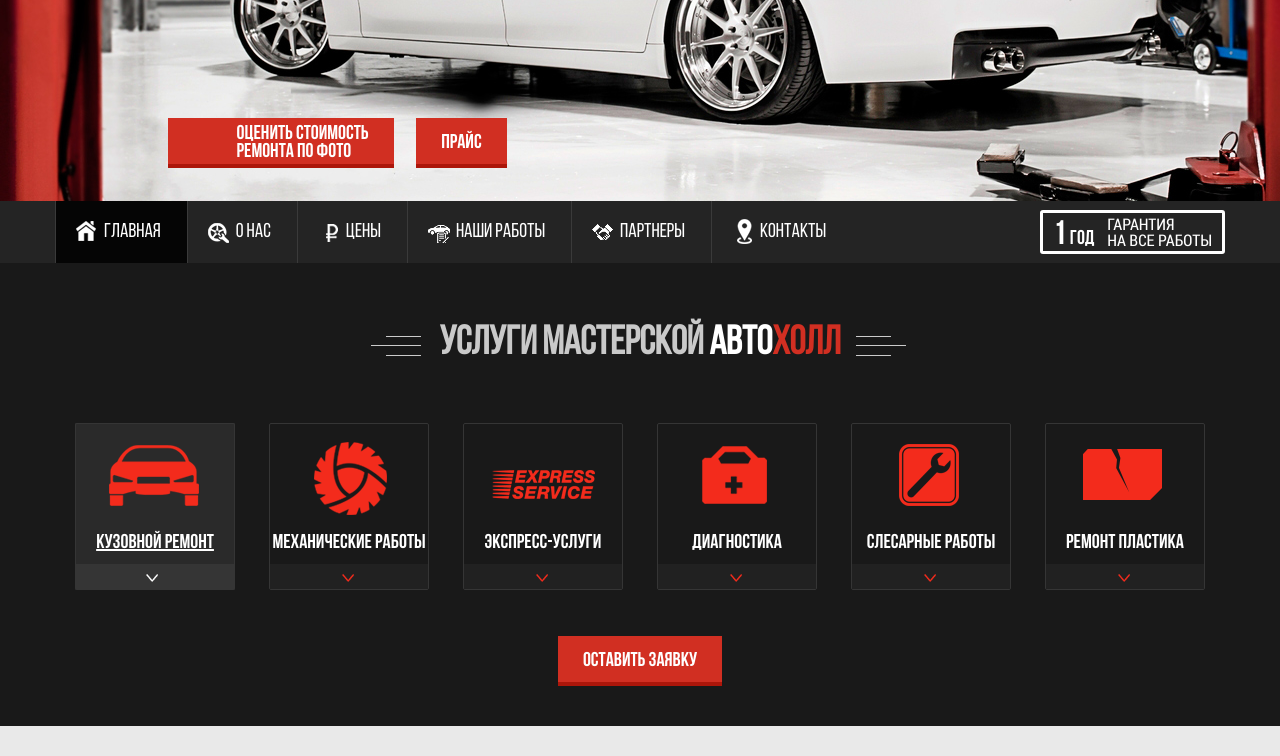
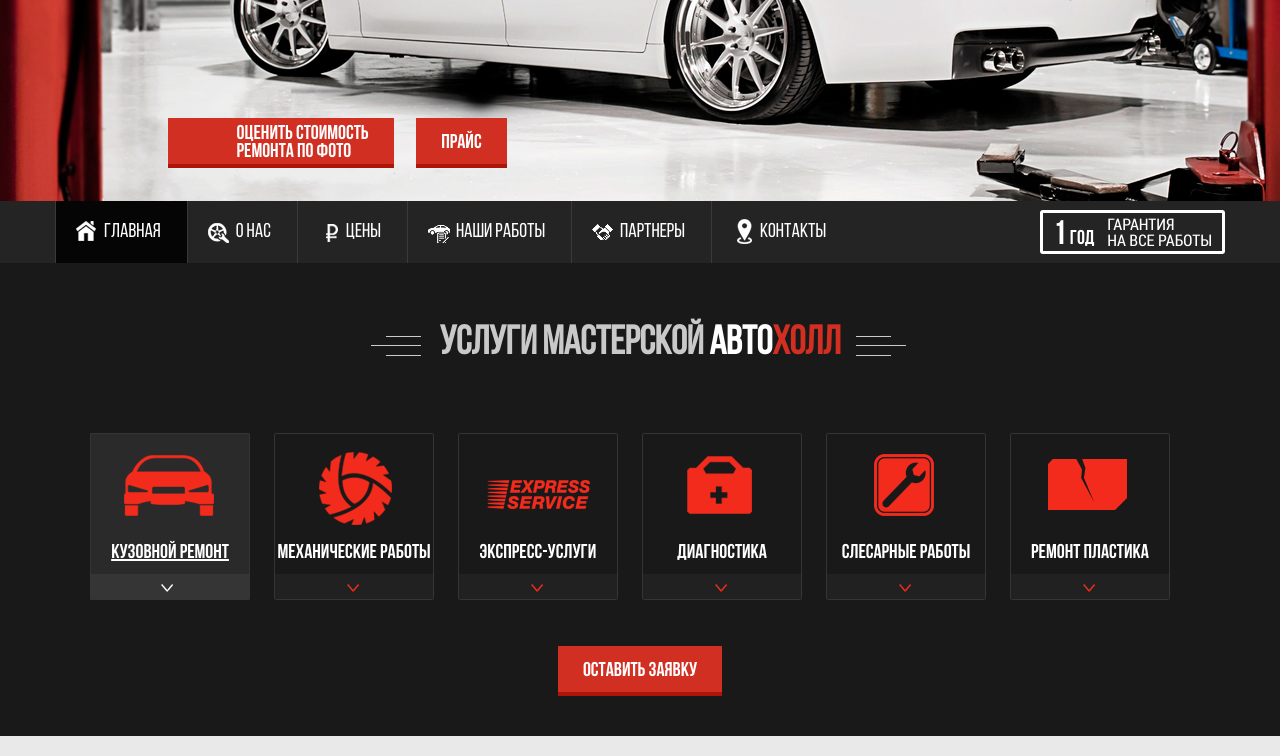
Before and after one commit to AlexLazareva/autoholl, a plain HTML site: page index.html in a window 1280 px wide. Shown: the part 443-1199 px from the top of the page. Drawn offline with Linux system fonts and the light colour scheme.

Commit message:
исправлено съезжание блоков в диапазоне от 1200рх до 992рх

```diff
--- a/css/main.css
+++ b/css/main.css
@@ -304,14 +304,12 @@ article h2.art_header::after{
 	padding: 0;
 }
 .mc_item_wrap{
-	margin-left: 30px;
+	margin-right: 20px;
+	margin-top: 10px;
 	width: 160px;
 	display: inline-block;
 	text-align: center;
 
-}
-.mc_item_wrap:first-child{
-	margin-left: 0;
 }
 .mc_item_wrap_af{
 	position: absolute;
--- a/index.html
+++ b/index.html
@@ -104,7 +104,7 @@
 			</div>
 			<div class="row">
 				<div class="col-md-12">
-					<ul class="mc_wrap">
+					<ul class="mc_wrap col-md-12">
 						<li class="mc_item_wrap active">
 							<div class="mc_item">
 								<a href="#">
```
